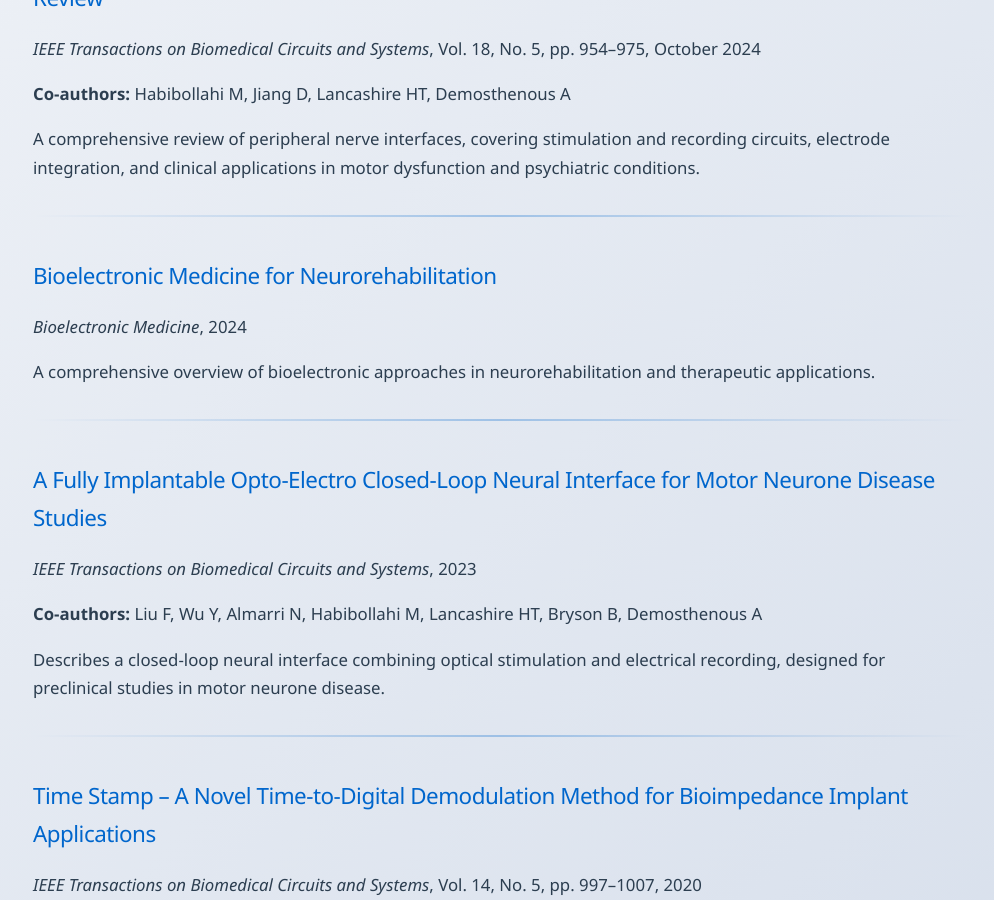
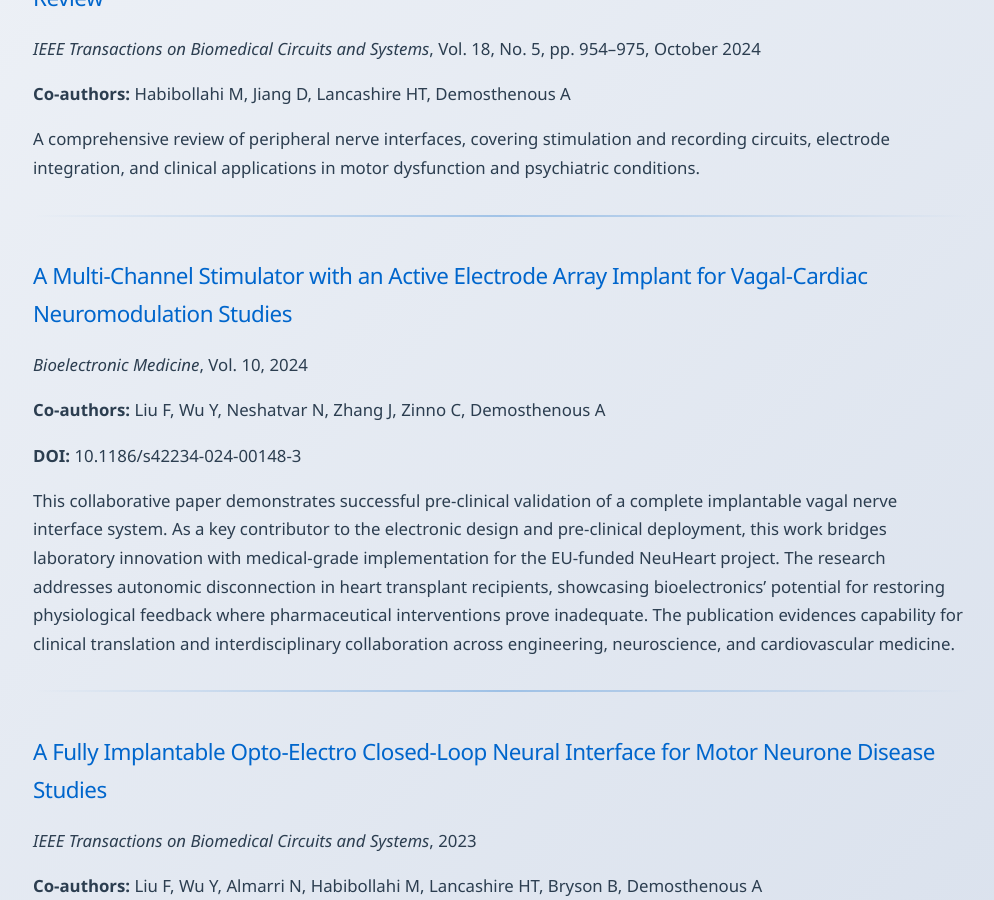
Before and after one commit to maryamhb/bioelectronics-hub, a Jekyll site: the page built from docs/publications.md, in a window 1280 px wide and 900 px high, scrolled down 899 px. Shown: the whole window, without its empty margins (139-1133 px from the left). Built offline with Jekyll 4.4.1, drawn with Linux system fonts in a browser that asks for light colours.

Commit message:
BioMed description & title expansion

```diff
--- a/docs/publications.md
+++ b/docs/publications.md
@@ -26,10 +26,14 @@ A comprehensive review of peripheral nerve interfaces, covering stimulation and
 
 ---
 
-### <a href="https://link.springer.com/article/10.1186/s42234-024-00148-3" target="_blank">Bioelectronic Medicine for Neurorehabilitation</a>
-*Bioelectronic Medicine*, 2024
+### <a href="https://link.springer.com/article/10.1186/s42234-024-00148-3" target="_blank">A Multi-Channel Stimulator with an Active Electrode Array Implant for Vagal-Cardiac Neuromodulation Studies</a>
+*Bioelectronic Medicine*, Vol. 10, 2024
 
-A comprehensive overview of bioelectronic approaches in neurorehabilitation and therapeutic applications.
+**Co-authors:** Liu F, Wu Y, Neshatvar N, Zhang J, Zinno C, Demosthenous A
+
+**DOI:** 10.1186/s42234-024-00148-3
+
+This collaborative paper demonstrates successful pre-clinical validation of a complete implantable vagal nerve interface system. As a key contributor to the electronic design and pre-clinical deployment, this work bridges laboratory innovation with medical-grade implementation for the EU-funded NeuHeart project. The research addresses autonomic disconnection in heart transplant recipients, showcasing bioelectronics' potential for restoring physiological feedback where pharmaceutical interventions prove inadequate. The publication evidences capability for clinical translation and interdisciplinary collaboration across engineering, neuroscience, and cardiovascular medicine.
 
 ---
 
```
Also changed, not shown: docs/index.html (+11 -15 lines).
